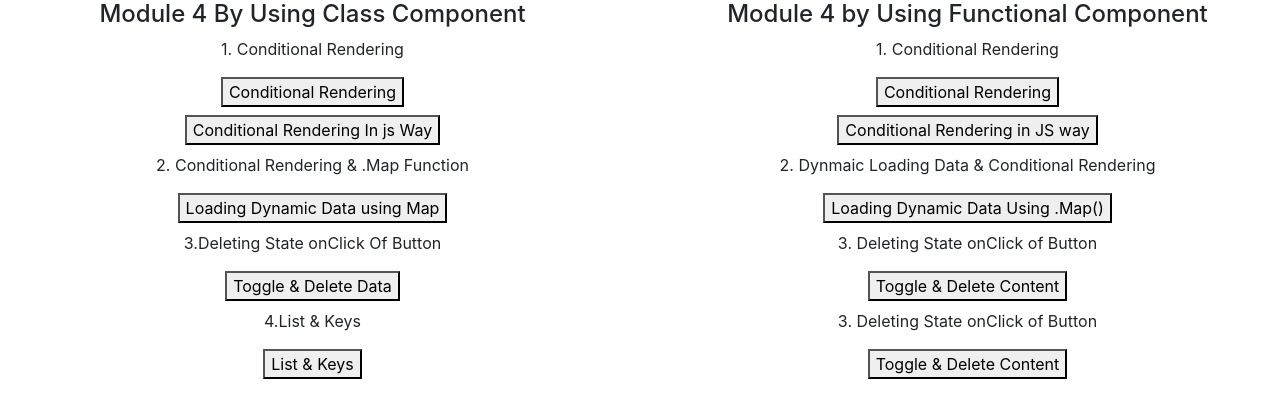
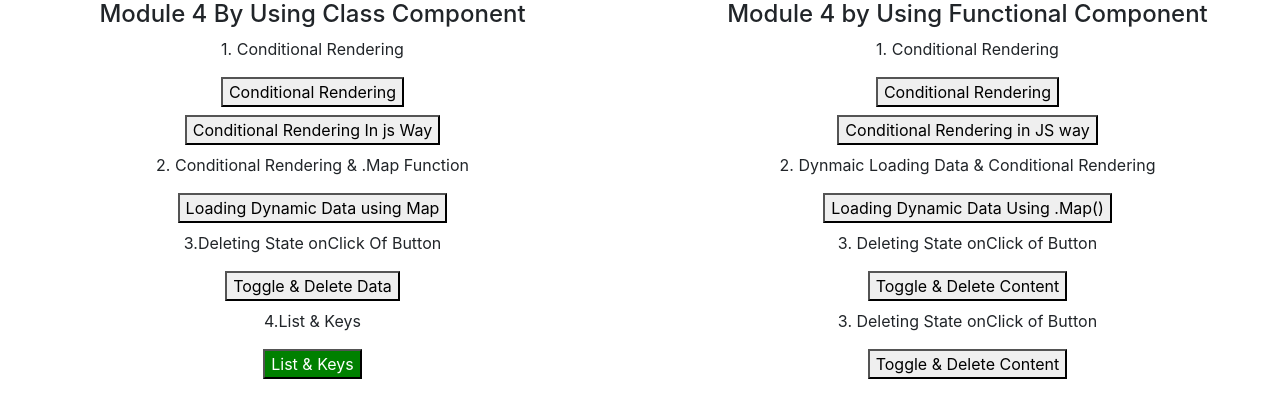
Before and after one commit to HusnainK721/my-first-app, a React (Create React App) app: page / in a window 1280 px wide. Shown: the top 418 px of the page. Built offline with nearby package versions, Linux system fonts and the light colour scheme.

Commit message:
working with css

```diff
--- a/src/Component/Module-4-ListAndConditional/ListAndConditionalClass/E-ListAndKeys/ListAndKeysParentC.jsx
+++ b/src/Component/Module-4-ListAndConditional/ListAndConditionalClass/E-ListAndKeys/ListAndKeysParentC.jsx
@@ -48,6 +48,12 @@ export class ListAndKeysParentC extends Component {
     this.setState({ personData: personData });
   };
   render() {
+    const style = {
+      backgroundColor: "green",
+      color: "white",
+      cursor: "pointer",
+    };
+
     let displayPersonData = null;
     if (this.state.showPerson) {
       displayPersonData = (
@@ -68,12 +74,15 @@ export class ListAndKeysParentC extends Component {
           </button>
         </div>
       );
+      style.backgroundColor = "red";
     }
 
     return (
       <div>
         <p className="mt-2"> 4.List & Keys</p>
-        <button onClick={this.toggleNameHandler}>List & Keys</button>
+        <button onClick={this.toggleNameHandler} style={style}>
+          List & Keys
+        </button>
         {displayPersonData}
       </div>
     );
--- a/src/Component/Module-4-ListAndConditional/ListAndConditionalFunctional/B-ConditionalRenderingInJSWay/ConditionalRenderingParentInJSWayFunc.jsx
+++ b/src/Component/Module-4-ListAndConditional/ListAndConditionalFunctional/B-ConditionalRenderingInJSWay/ConditionalRenderingParentInJSWayFunc.jsx
@@ -32,6 +32,10 @@ export const ConditionalRenderingParentInJSWayFunc = () => {
   const togglePersonHandler = () => {
     setShowPerson(!showPerson);
   };
+
+  // const style = {
+  //   backgroundColor: "pink",
+  // };
   let person = null;
   if (showPerson) {
     person = (
@@ -52,6 +56,7 @@ export const ConditionalRenderingParentInJSWayFunc = () => {
         <button onClick={switchNameHandler}>change local state</button>
       </div>
     );
+    // style.backgroundColor = "yellow";
   }
   return (
     <div>
```
Also changed, not shown: 1 other file (tests, documents, lock files or other folders).
